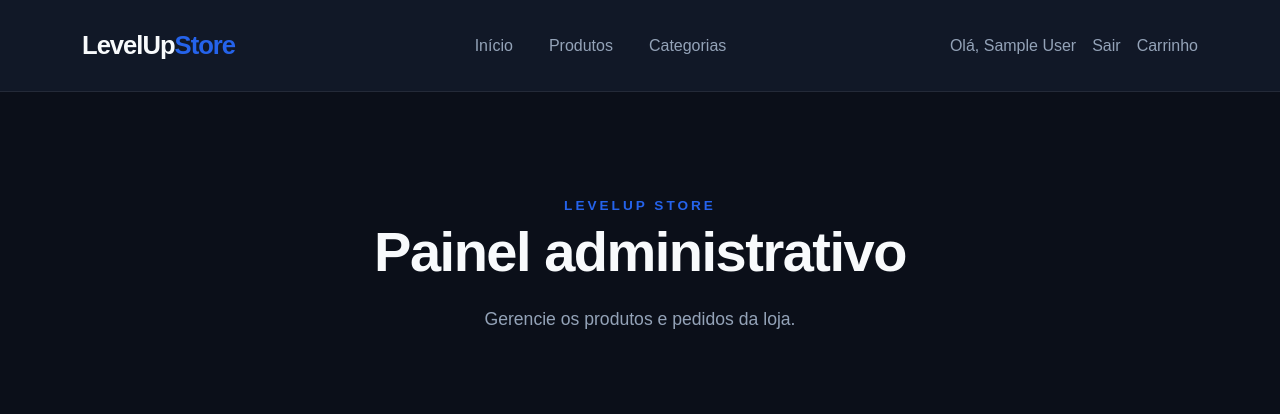
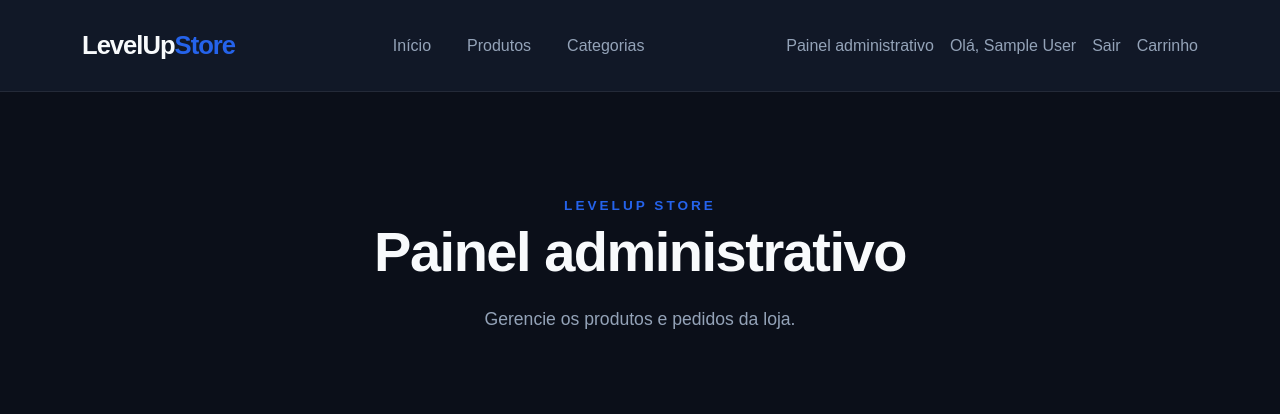
Before and after one commit to GabrielMiranda14/levelup-store, a PHP site: page /admin/index.php in a window 1280 px wide. Shown: the top 414 px of the page. Run offline with PHP 8.4, Linux system fonts and the light colour scheme; the visitor is signed in with stand-in values (Sample User, id 1); tables that the repository leaves empty hold one stand-in row (values such as "Sample post"); data that the repository does not hold is empty.

Commit message:
feat: add admin panel link to navigation

```diff
--- a/includes/header.php
+++ b/includes/header.php
@@ -60,6 +60,12 @@ if (session_status() === PHP_SESSION_NONE) {
 
                     <?php if (isset($_SESSION['usuario_id'])): ?>
 
+                        <?php if ($_SESSION['usuario_tipo'] === 'admin'): ?>
+                            <a class="nav-link" href="/levelup-store/admin/">
+                                Painel administrativo
+                            </a>
+                        <?php endif; ?>
+
                         <span class="nav-link">
                             Olá, <?php echo htmlspecialchars($_SESSION['usuario_nome']); ?>
                         </span>
```
